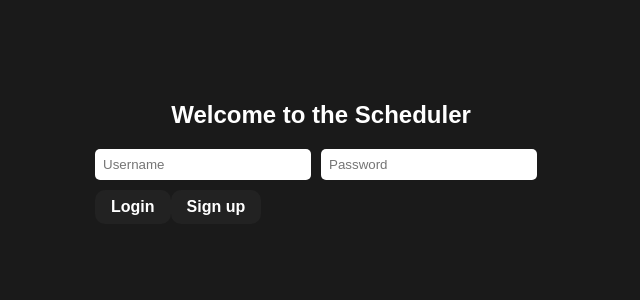
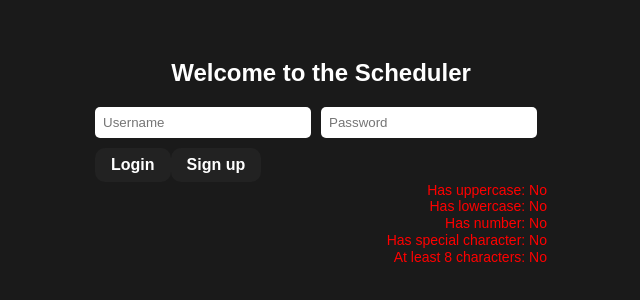
Before and after one commit to nicomilette/Scheduler, a React (Create React App) app: page / in a window 1280 px wide. Shown: the part 246-546 px from the top of the page, without its empty margins (319-959 px from the left). Built offline with nearby package versions, Linux system fonts and the light colour scheme.

Commit message:
password requirement + xss protection

```diff
--- a/src/HomePage.css
+++ b/src/HomePage.css
@@ -337,3 +337,23 @@
 .task-popup button:focus {
   outline: none;
 }
+
+.requirements-container {
+  display: flex;
+  flex-direction: column;
+  align-items: flex-end;
+}
+
+.requirements-container p {
+  margin: 0;
+  font-size: 14px;
+  line-height: 1.2;
+}
+
+.valid {
+  color: green;
+}
+
+.invalid {
+  color: red;
+}
--- a/src/HomePage.js
+++ b/src/HomePage.js
@@ -321,7 +321,7 @@ function HomePage() {
                     {task.date && (
                 <>
                     <p>
-                      {new Date(new Date(task.date).setDate(new Date(task.date).getDate())).toLocaleDateString()}{' '}
+                      {new Date(new Date(task.date).setDate(new Date(task.date).getDate() + 1)).toLocaleDateString()}{' '}
                       {task.time && <span>{task.time}</span>}
                     </p>
                     <p>{task.details}</p>
--- a/src/WelcomePage.js
+++ b/src/WelcomePage.js
@@ -7,12 +7,18 @@ import Cookies from 'js-cookie';
 import ProtectedRoute from './ProtectedRoute';
 import HomePage from './HomePage';
 
+
 function WelcomePage() {
   const navigate = useNavigate();
   const [username, setUsername] = useState('');
   const [password, setPassword] = useState('');
   const [loginStatus, setLoginStatus] = useState(false);
-
+  const [isLoginDisabled, setIsLoginDisabled] = useState(true);
+  const [hasUppercase, setHasUppercase] = useState(false);
+  const [hasLowercase, setHasLowercase] = useState(false);
+  const [hasNumber, setHasNumber] = useState(false);
+  const [hasSpecialChar, setHasSpecialChar] = useState(false);
+  const [isLongEnough, setIsLongEnough] = useState(false);
 
   const handleOpenHomePage = () => {
     navigate('/homepage');
@@ -23,11 +29,40 @@ function WelcomePage() {
   };
 
   const handlePasswordChange = (event) => {
-    setPassword(event.target.value);
+    const newPassword = event.target.value;
+    setPassword(newPassword);
+
+    const uppercaseRegex = /[A-Z]/;
+    const lowercaseRegex = /[a-z]/;
+    const numberRegex = /[0-9]/;
+    const specialCharRegex = /[!@#$%^&*()\-_=+{}[\]|;:'",.<>/?]/;
+
+    setHasUppercase(uppercaseRegex.test(newPassword));
+    setHasLowercase(lowercaseRegex.test(newPassword));
+    setHasNumber(numberRegex.test(newPassword));
+    setHasSpecialChar(specialCharRegex.test(newPassword));
+    setIsLongEnough(newPassword.length >= 8);
+
+    const meetsMinimumRequirements = hasUppercase && hasLowercase && hasNumber && hasSpecialChar && isLongEnough;
+
+
+    setIsLoginDisabled(!meetsMinimumRequirements);
   };
 
   const handleSignUp = (event) => {
+
     event.preventDefault();
+    if(!(hasUppercase && hasLowercase && hasNumber && hasSpecialChar && isLongEnough)){
+      const errorElement = document.getElementById('error-message');
+      errorElement.style.color = 'red';
+      errorElement.textContent = 'Password does not meet requirements';
+
+      setTimeout(() => {
+        errorElement.textContent = ''; // Clear the success message
+      }, 2000);
+
+    }
+    else{
 
     const hashedPassword = bcrypt.hashSync(password, 10);
 
@@ -59,6 +94,10 @@ function WelcomePage() {
           }, 2000); // Display for 2 seconds (2000 milliseconds)
         }
       });
+
+    }
+
+
   };
 
   const handleLogin = (event) => {
@@ -128,13 +167,30 @@ function WelcomePage() {
           onChange={handlePasswordChange}
         />
         <div className="button-container">
-          <button type="submit" className="login-button" onClick={handleLogin}>
+          <button type="submit" className="login-button" onClick={handleLogin} >
             Login
           </button>
           <button type="submit" className="signup-button" onClick={handleSignUp}>
             Sign up
           </button>
           <div id="error-message"></div>
+          <div className="requirements-container">
+            <p className={hasUppercase ? 'valid' : 'invalid'}>
+              Has uppercase: {hasUppercase ? 'Yes' : 'No'}
+            </p>
+            <p className={hasLowercase ? 'valid' : 'invalid'}>
+              Has lowercase: {hasLowercase ? 'Yes' : 'No'}
+            </p>
+            <p className={hasNumber ? 'valid' : 'invalid'}>
+              Has number: {hasNumber ? 'Yes' : 'No'}
+            </p>
+            <p className={hasSpecialChar ? 'valid' : 'invalid'}>
+              Has special character: {hasSpecialChar ? 'Yes' : 'No'}
+            </p>
+            <p className={isLongEnough ? 'valid' : 'invalid'}>
+              At least 8 characters: {isLongEnough ? 'Yes' : 'No'}
+            </p>
+          </div>
         </div>
       </form>
       <Routes>
```
